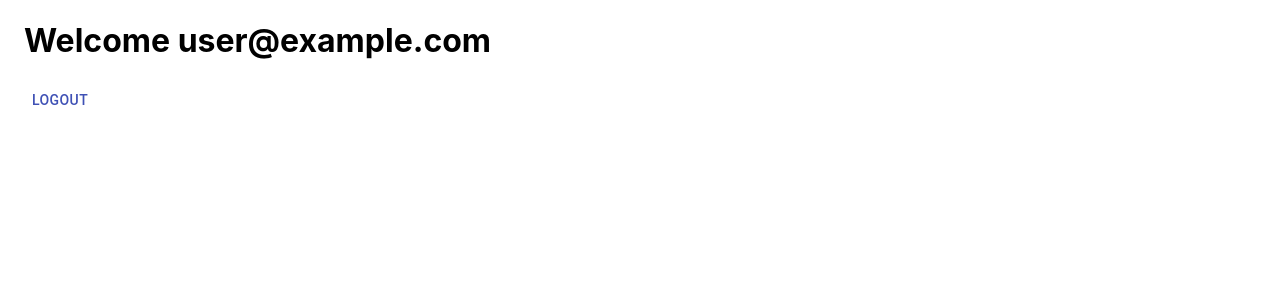
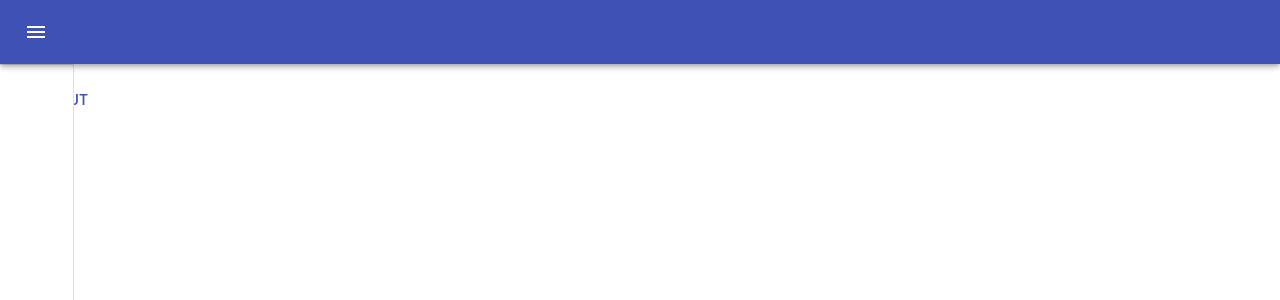
Before and after one commit to AdiPat/boreds, a React (Create React App) app: page /dashboard in a window 1280 px wide. Shown: the top 300 px of the page. Built offline with nearby package versions, Linux system fonts and the light colour scheme; no server answers; sample sign-in values are in the browser's storage.

Commit message:
Dashboard: Add mini variant drawer

```diff
--- a/package.json
+++ b/package.json
@@ -9,6 +9,7 @@
     "@testing-library/jest-dom": "^5.11.4",
     "@testing-library/react": "^11.1.0",
     "@testing-library/user-event": "^12.1.10",
+    "clsx": "^1.1.1",
     "firebase": "^8.0.0",
     "react": "^17.0.1",
     "react-dom": "^17.0.1",
--- /dev/null
+++ b/src/dashboard/Dashboard.js
@@ -0,0 +1,150 @@
+import { useState } from "react";
+import clsx from "clsx";
+import { useHistory } from "react-router-dom";
+import { makeStyles, useTheme } from "@material-ui/core/styles";
+import Container from "@material-ui/core/Container";
+import Button from "@material-ui/core/Button";
+import AppBar from "@material-ui/core/AppBar";
+import Drawer from "@material-ui/core/Drawer";
+import Toolbar from "@material-ui/core/Toolbar";
+import IconButton from "@material-ui/core/IconButton";
+import Divider from "@material-ui/core/Divider";
+import MenuIcon from "@material-ui/icons/Menu";
+import ChevronLeftIcon from "@material-ui/icons/ChevronLeft";
+import ChevronRightIcon from "@material-ui/icons/ChevronRight";
+import firebase from "firebase/app";
+import App from "../App";
+
+const drawerWidth = 240;
+
+const useStyles = makeStyles((theme) => ({
+  appBar: {
+    zIndex: theme.zIndex.drawer + 1,
+    transition: theme.transitions.create(["width", "margin"], {
+      easing: theme.transitions.easing.sharp,
+      duration: theme.transitions.duration.leavingScreen,
+    }),
+  },
+  appBarShift: {
+    marginLeft: drawerWidth,
+    width: `calc(100% - ${drawerWidth}px)`,
+    transition: theme.transitions.create(["width", "margin"], {
+      easing: theme.transitions.easing.sharp,
+      duration: theme.transitions.duration.enteringScreen,
+    }),
+  },
+  menuButton: {
+    marginRight: 36,
+  },
+  hide: {
+    display: "none",
+  },
+  drawer: {
+    width: drawerWidth,
+    flexShrink: 0,
+    whiteSpace: "nowrap",
+  },
+  drawerOpen: {
+    width: drawerWidth,
+    transition: theme.transitions.create("width", {
+      easing: theme.transitions.easing.sharp,
+      duration: theme.transitions.duration.enteringScreen,
+    }),
+  },
+  drawerClose: {
+    transition: theme.transitions.create("width", {
+      easing: theme.transitions.easing.sharp,
+      duration: theme.transitions.duration.leavingScreen,
+    }),
+    overflowX: "hidden",
+    width: theme.spacing(7) + 1,
+    [theme.breakpoints.up("sm")]: {
+      width: theme.spacing(9) + 1,
+    },
+  },
+  toolbar: {
+    display: "flex",
+    alignItems: "center",
+    justifyContent: "flex-end",
+    padding: theme.spacing(0, 1),
+    // necessary for content to be below app bar
+    ...theme.mixins.toolbar,
+  },
+}));
+
+function Dashboard(props) {
+  const classes = useStyles();
+  const theme = useTheme();
+  const history = useHistory();
+  const [openDrawer, setOpenDrawer] = useState(false);
+
+  const handleDrawerOpen = () => {
+    setOpenDrawer(true);
+  };
+
+  const handleDrawerClose = () => {
+    setOpenDrawer(false);
+  };
+
+  const handleLogout = () => {
+    firebase.auth().signOut();
+    history.push("/login");
+  };
+
+  return (
+    <div>
+      <AppBar
+        position="fixed"
+        className={clsx(classes.appBar, {
+          [classes.appBarShift]: openDrawer,
+        })}
+      >
+        <Toolbar>
+          <IconButton
+            color="inherit"
+            aria-label="open drawer"
+            onClick={handleDrawerOpen}
+            edge="start"
+            className={clsx(classes.menuButton, {
+              [classes.hide]: openDrawer,
+            })}
+          >
+            <MenuIcon />
+          </IconButton>
+        </Toolbar>
+      </AppBar>
+      <Drawer
+        variant="permanent"
+        className={clsx(classes.drawer, {
+          [classes.drawerOpen]: openDrawer,
+          [classes.drawerClose]: !openDrawer,
+        })}
+        classes={{
+          paper: clsx({
+            [classes.drawerOpen]: openDrawer,
+            [classes.drawerClose]: !openDrawer,
+          }),
+        }}
+      >
+        <div className={classes.toolbar}>
+          <IconButton onClick={handleDrawerClose}>
+            {theme.direction === "rtl" ? (
+              <ChevronRightIcon />
+            ) : (
+              <ChevronLeftIcon />
+            )}
+          </IconButton>
+        </div>
+        <Divider />
+      </Drawer>
+      <Container>
+        <h1>Welcome {props.user.email}</h1>
+        <Button type="contained" color="primary" onClick={handleLogout}>
+          Logout
+        </Button>
+      </Container>
+    </div>
+  );
+}
+
+export { Dashboard };
--- a/src/pages/DashPage.js
+++ b/src/pages/DashPage.js
@@ -1,31 +1,13 @@
 import { useContext, useEffect } from "react";
 import { useHistory, Redirect } from "react-router-dom";
-import Container from "@material-ui/core/Container";
-import Button from "@material-ui/core/Button";
 import UserContext from "../providers/UserContext";
-import firebase from "firebase/app";
+import { Dashboard } from "../dashboard/Dashboard";
 
 function DashPage() {
   const user = useContext(UserContext);
   const history = useHistory();
 
-  return user ? (
-    <Container>
-      <h1>Welcome {user.email}</h1>
-      <Button
-        type="contained"
-        color="primary"
-        onClick={() => {
-          firebase.auth().signOut();
-          history.push("/login");
-        }}
-      >
-        Logout
-      </Button>
-    </Container>
-  ) : (
-    <Redirect to="/login" />
-  );
+  return user ? <Dashboard user={user}></Dashboard> : <Redirect to="/login" />;
 }
 
 export { DashPage };
```
